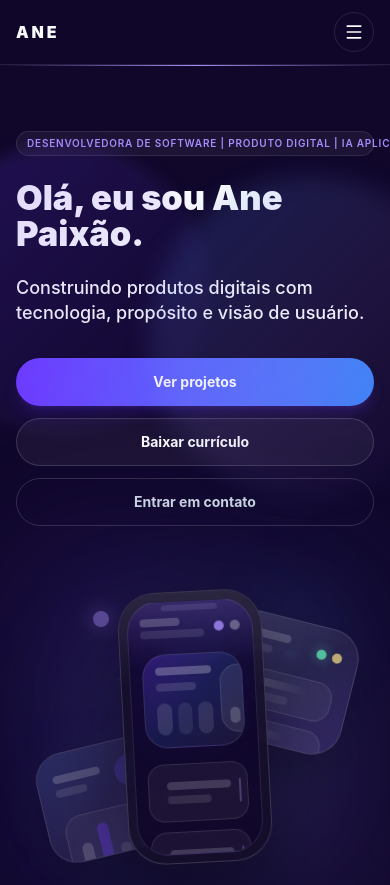
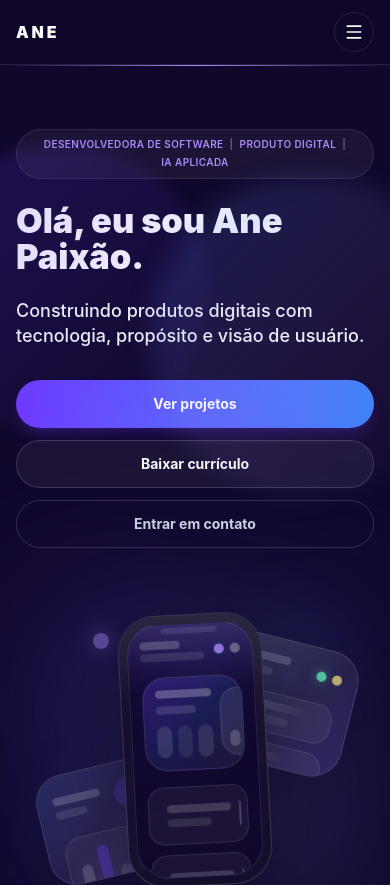
Before and after one commit to anepaixao/portfolio-ane-paixao, a React (Vite) app: page / in a window 390 px wide. Shown: the top 885 px of the page. Built offline with nearby package versions, Linux system fonts and the light colour scheme.

Commit message:
fix: make hero subtitle fluid on mobile

```diff
--- a/src/components/sections/Hero.tsx
+++ b/src/components/sections/Hero.tsx
@@ -15,9 +15,19 @@ export function Hero() {
 
       <div className="section-shell grid min-h-[calc(100svh-64px)] grid-cols-1 items-center gap-10 py-16 sm:gap-12 sm:py-20 lg:grid-cols-[1.02fr_0.98fr] lg:gap-14 lg:py-28">
         <div className="max-w-3xl">
-          <p className="inline-flex max-w-full whitespace-nowrap rounded-full border border-white/10 bg-white/5 px-2.5 py-1 text-[10px] font-semibold uppercase tracking-[0.08em] text-portfolio-lilac sm:px-4 sm:text-xs sm:tracking-[0.12em]">
-            Desenvolvedora de Software | Produto Digital | IA Aplicada
-          </p>
+          <div className="inline-flex h-auto max-w-full rounded-full border border-white/10 bg-white/5 px-3 py-2 sm:w-fit sm:px-5 sm:py-2">
+            <p className="flex max-w-full flex-wrap items-center justify-center gap-x-1.5 gap-y-1 text-center text-[10px] font-semibold uppercase leading-snug tracking-[0.04em] text-portfolio-lilac sm:flex-nowrap sm:gap-x-2 sm:text-xs sm:tracking-[0.12em]">
+              <span className="whitespace-nowrap">Desenvolvedora de Software</span>
+              <span aria-hidden="true" className="text-white/35">
+                |
+              </span>
+              <span className="whitespace-nowrap">Produto Digital</span>
+              <span aria-hidden="true" className="text-white/35">
+                |
+              </span>
+              <span className="whitespace-nowrap">IA Aplicada</span>
+            </p>
+          </div>
 
           <h4 className="mt-6 max-w-[12ch] text-[2.15rem] font-black leading-[1.05] text-portfolio-text sm:mt-7 sm:max-w-none sm:text-[2.85rem] lg:text-[4.5rem]">
             Olá, eu sou Ane Paixão.
```
